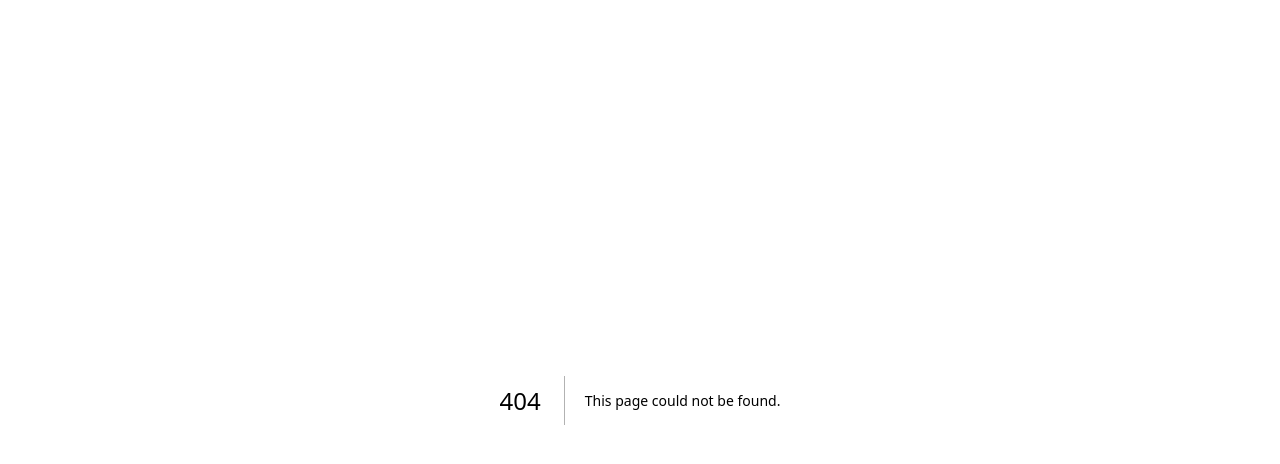
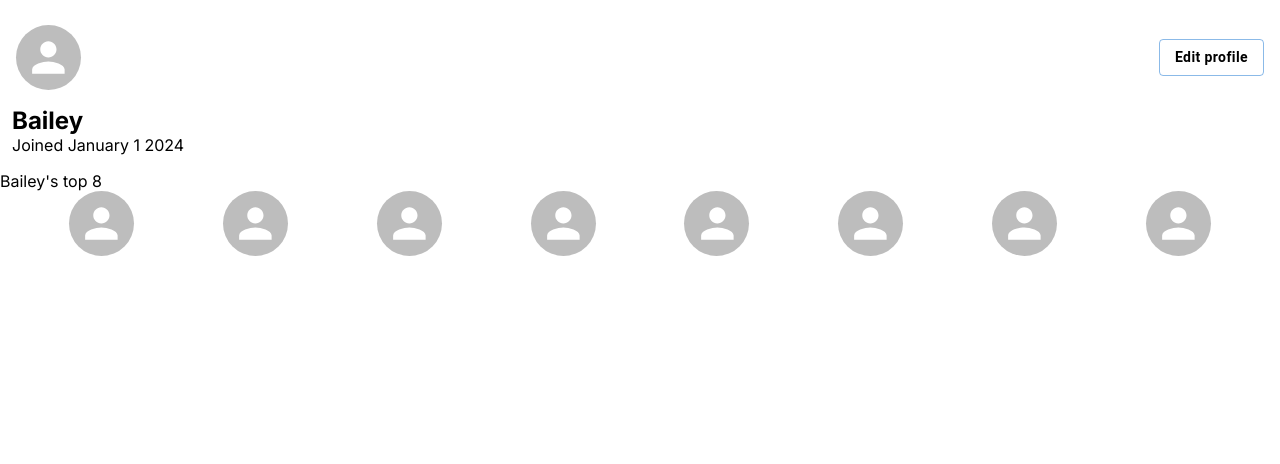
Before and after one commit to BaileyM96/Social-Media, a Next.js app in the folder socialmedia/: page /Components/Profile in a window 1280 px wide. Before the commit this address had no page. Shown: the top 464 px of the page. Built offline with nearby package versions, Linux system fonts and the light colour scheme.

Commit message:
Created the profile page component and added header for it and the top 8 friends design

```diff
--- /dev/null
+++ b/socialmedia/src/app/Components/Profile/page.js
@@ -0,0 +1,32 @@
+'use client';
+import { StyledProfileHeader, StyledProfileAvatar, StyledEditProfileButton, StyledUserInfoContainer,
+StyledTopFriendsContainer, StyledTopFriendsHeader
+} from "./profile.styled"
+
+export default function Profile() {
+    return (
+        <>
+        <StyledProfileHeader>
+            <StyledProfileAvatar />
+            <StyledEditProfileButton variant="outlined">Edit profile</StyledEditProfileButton>
+        </StyledProfileHeader>
+
+        <StyledUserInfoContainer>
+            <h2>Bailey</h2>
+            <p>Joined January 1 2024</p>
+        </StyledUserInfoContainer>
+
+        <StyledTopFriendsHeader>Bailey's top 8</StyledTopFriendsHeader>
+        <StyledTopFriendsContainer>
+            <StyledProfileAvatar />
+            <StyledProfileAvatar />
+            <StyledProfileAvatar />
+            <StyledProfileAvatar />
+            <StyledProfileAvatar />
+            <StyledProfileAvatar />
+            <StyledProfileAvatar />
+            <StyledProfileAvatar />
+        </StyledTopFriendsContainer>
+        </>
+    )
+}
--- /dev/null
+++ b/socialmedia/src/app/Components/Profile/profile.styled.js
@@ -0,0 +1,46 @@
+import styled from "styled-components";
+import Avatar from "@mui/material/Avatar";
+import Button from "@mui/material/Button";
+
+export const StyledProfileHeader = styled.div`
+display: flex;
+justify-content: space-between;
+flex-direction: row;
+align-items: center;
+padding-top: 25px;
+padding-left: 16px;
+padding-right: 16px;
+padding-bottom: 16px;
+`;
+
+export const StyledProfileAvatar = styled(Avatar)`
+width: 65px !important;
+height: 65px !important;
+`;
+
+export const StyledEditProfileButton = styled(Button)`
+font-weight: bolder !important;
+color: black !important;
+text-transform: none !important;
+`;
+
+export const StyledUserInfoContainer = styled.section`
+display: flex;
+flex-direction: column;
+align-items: stretch;
+padding-left: 12px;
+padding-right: 16px;
+padding-bottom: 16px;
+`;
+
+export const StyledTopFriendsContainer = styled.section`
+display: flex;
+flex-direction: row;
+flex-wrap: wrap;
+justify-content: space-evenly;
+gap: 20px;
+`;
+
+export const StyledTopFriendsHeader = styled.div`
+
+`;
```
